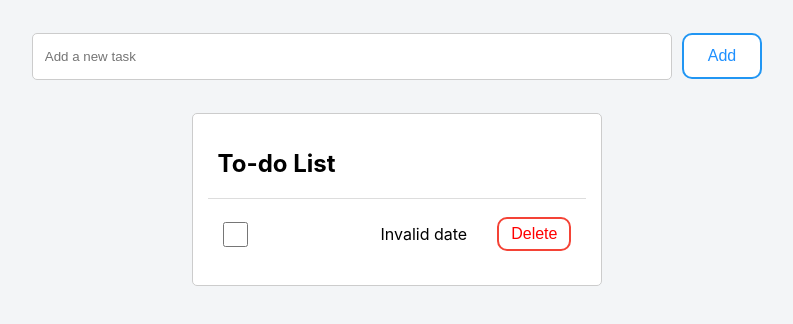
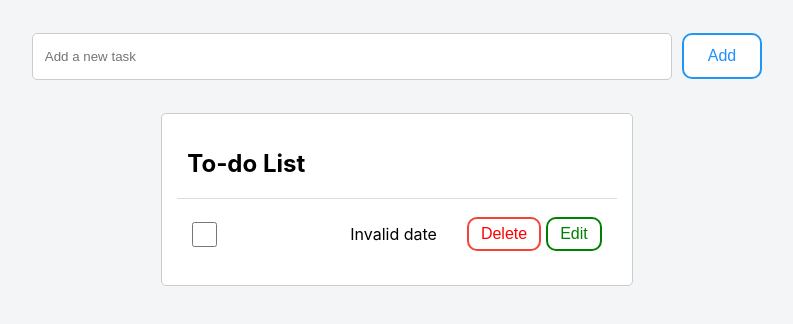
Before and after one commit to Alexlloydwhite/aws-react-todo-list, a React (Create React App) app: page / in a window 1280 px wide. Shown: the top 324 px of the page, without its empty margins (243-1036 px from the left). Built offline with nearby package versions, Linux system fonts and the light colour scheme; no server answers.

Commit message:
adding edit btn to open modal

```diff
--- a/src/components/TodoTable/TodoRow.tsx
+++ b/src/components/TodoTable/TodoRow.tsx
@@ -54,9 +54,13 @@ const TodoRow: React.FC<IProps> = ({ todo }) => {
                 <td>
                     <button
                         className="delete"
+                        style={{ marginRight: 5 }}
                         onClick={() => setOpenDeleteModal(true)}
                     >
                         Delete
+                    </button>
+                    <button className="edit">
+                        Edit
                     </button>
                 </td>
             </tr>
--- a/src/components/TodoTable/TodoTable.css
+++ b/src/components/TodoTable/TodoTable.css
@@ -38,6 +38,17 @@ button {
     padding: 6px 12px;
 }
 
+.edit {
+    border-color: green;
+    color: green;
+    padding: 6px 12px;
+}
+
+.edit:hover {
+    background: green;
+    color: white;
+}
+
 .delete:hover {
     background: #f44336;
     color: white;
```
